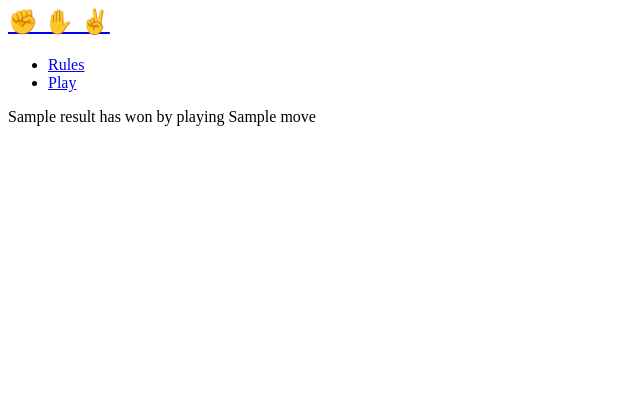
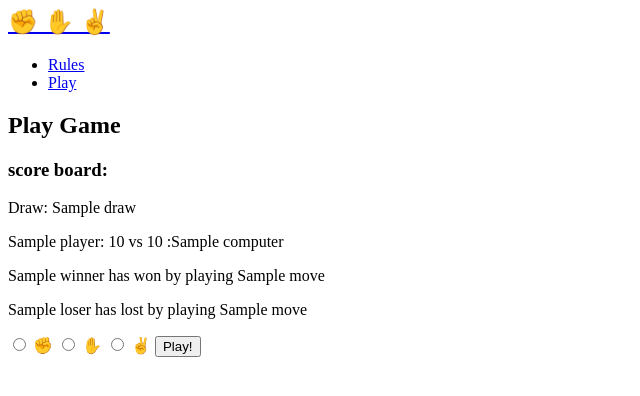
Before and after one commit to JeremyCodeClan/week03_weekend_HW_RPS, a Flask app: template templates/game.html in a window 1280 px wide. Shown: the top 396 px of the page, without its empty margins (0-640 px from the left). Run offline with Flask 2, Linux system fonts and the light colour scheme; the template is opened without the code that fills it: most values are stand-ins (such as "Sample title", 1, 10 or a date in 2020).

Commit message:
edit game template

```diff
--- a/templates/game.html
+++ b/templates/game.html
@@ -1,14 +1,24 @@
-{% extends 'base.html' %}
+{% extends 'play.html' %}
 
-{% block content %}
+{% block inner %}
 
-    {% if result == None %}
+    <h3>score board:</h3>
+    <div>
+        <p>Draw: {{ result.player.draw }}</p>
+        <span>{{result.player.name}}: {{result.player.score}}</span>
+        vs
+        <span>{{result.computer.score}} :{{result.computer.name}}</span>
+    </div>
+
+    {% if result.draw == True %}
         <p>The game is a draw</p>
+        <p>{{result.player.name}} & {{result.computer.name}} both played {{result.player.move}}</p>
     {% elif result == 'invalid input' %}
         <h4>Error: '{{result}}'</h4>
         <p>move must be 'rock', 'paper' or 'scissors'</p>
     {% else %}
-        <p>{{result.name}} has won by playing {{result.move}}</p>
+        <p>{{result.winner.name}} has won by playing {{result.winner.move}}</p>
+        <p>{{result.loser.name}} has lost by playing {{result.loser.move}}</p>
     {% endif %}
 
 {% endblock  %}
```
